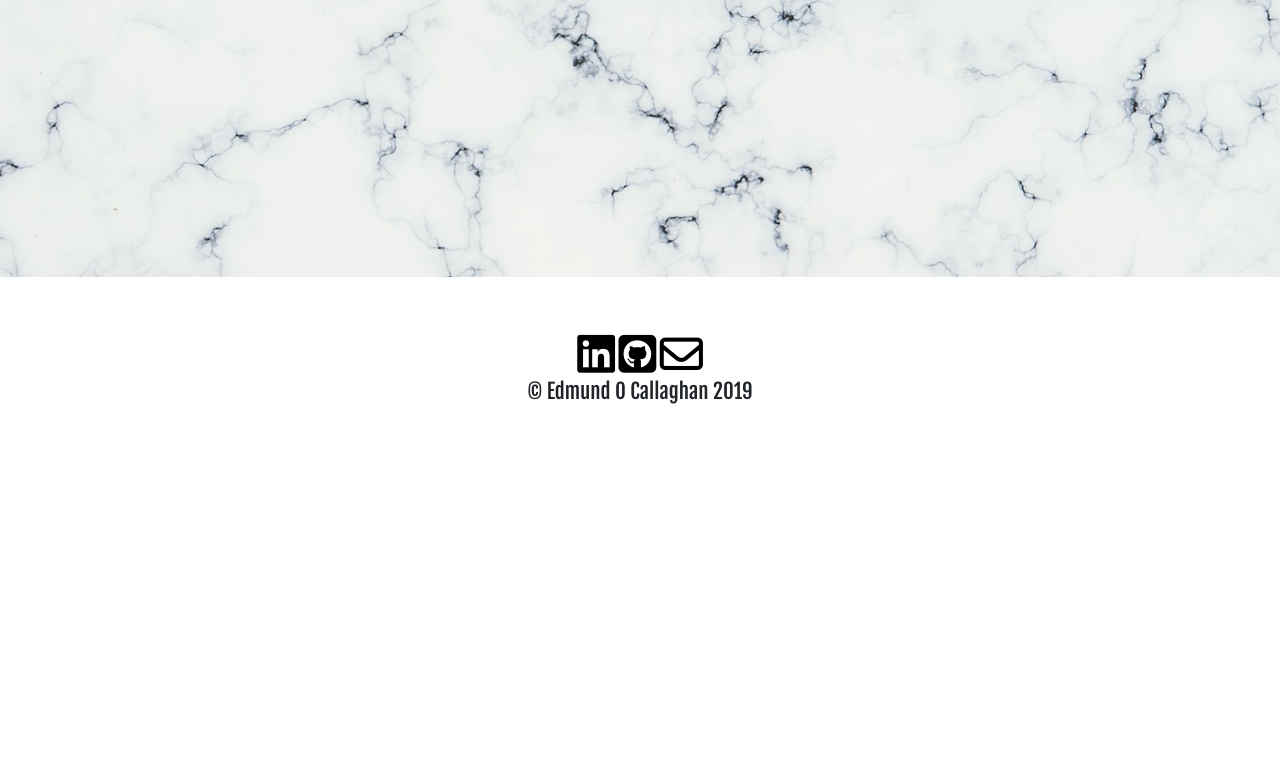
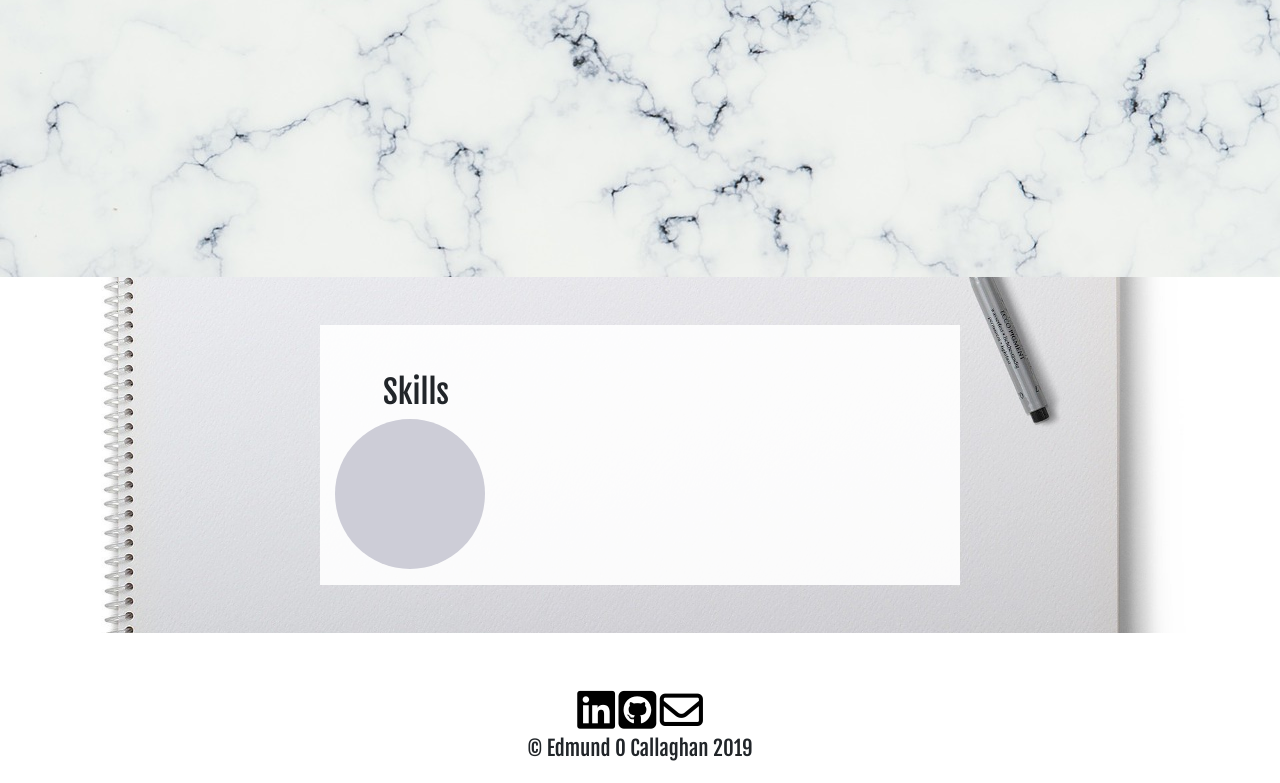
Before and after one commit to Novicetheaf/user-centric-project-portfolio-site, a plain HTML site: page index.html in a window 1280 px wide. Shown: the part 3181-3964 px from the top of the page. Before the commit the page ends 3608 px from the top, so only its background shows below. Drawn offline with nearby package versions, Linux system fonts and the light colour scheme.

Commit message:
added skills section, and image to skills section, adde a cricel radius

```diff
--- a/assets/css/style.css
+++ b/assets/css/style.css
@@ -107,6 +107,29 @@ p{
     width: 100%;
 }
 
+
+/*---------------------------------------skills section*/
+
+#skills-content{
+    background: url(../images/drawing-pad.jpg) no-repeat center center fixed;
+    -webkit-background-size: cover;
+    -moz-background-size: cover;
+    -o-background-size: cover;
+    background-size: cover;
+}
+
+.circle-radius{
+  width: 150px;
+  height: 150px;
+  border-radius: 50%;
+  font-size: 50px;
+  color: #000;
+  line-height: 500px;
+  text-align: center;
+  background-color: #cdcdd7;
+}
+
+
 /*-------------------------------Footer*/
 footer{
     background-color: #fff;
--- a/index.html
+++ b/index.html
@@ -40,7 +40,7 @@
 					<a class="nav-link" href="#apps-background-image">Web Apps</a>
 				</li>
 				<li class="nav-item">
-					<a class="nav-link" href="#">Skills</a>
+					<a class="nav-link" href="#skills-section">Skills</a>
 				</li>
 			</ul>
 		</div>
@@ -187,6 +187,24 @@
 		<!--Section Page-->
 		<section id="spacer-page-2"></section>
 
+          <!--About Me Section-->
+		<div id="skills-section">
+			<section id="skills-content">
+				<div class="row mx-0 py-5">
+					<div class="col-sm-12 col-md-12 col-lg-12 col-xl-6 offset-lg-0 offset-xl-3 pt-5 background-text-color">
+						<h2 id="about" class="px-5">Skills</h2>
+						<p class="circle-radius">
+
+						</p>
+
+					</div>
+					<div class="col-sm-12 col-md-12 col-lg-12 col-xl-6 col-xxl-6 px-0">
+
+					</div>
+				</div>
+			</section>
+		</div>
+
 		<!--Footer Section-->
 		<footer>
 			<div class="container">
@@ -208,7 +226,7 @@
 
 			</div>
 		</footer>
-		</div>
+	</div>
 
 		<!--Should be set in order as follows: jquery, popper.js, then bootstrap.js-->
 		<script src="https://code.jquery.com/jquery-3.3.1.slim.min.js"
```
Also changed, not shown: assets/images/drawing-pad.jpg (added).
